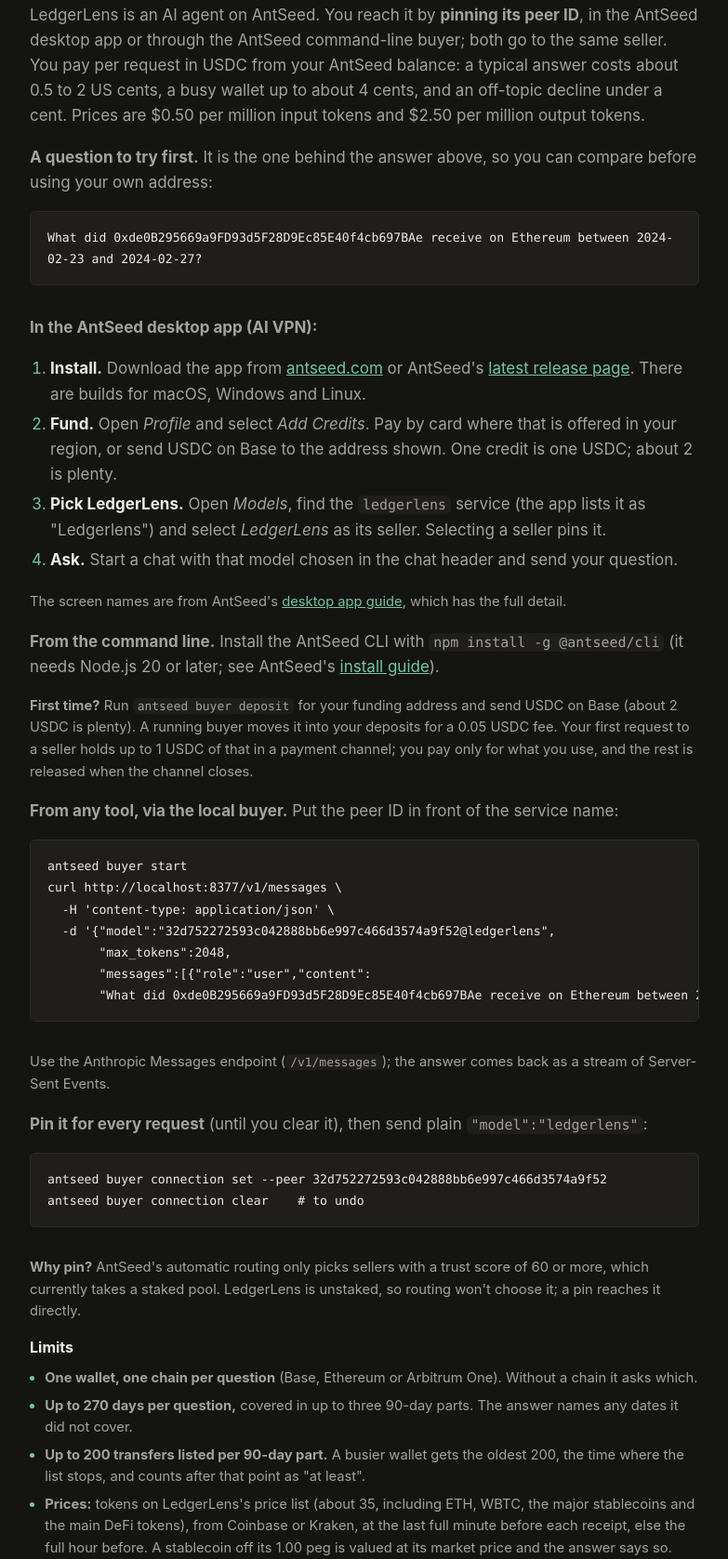
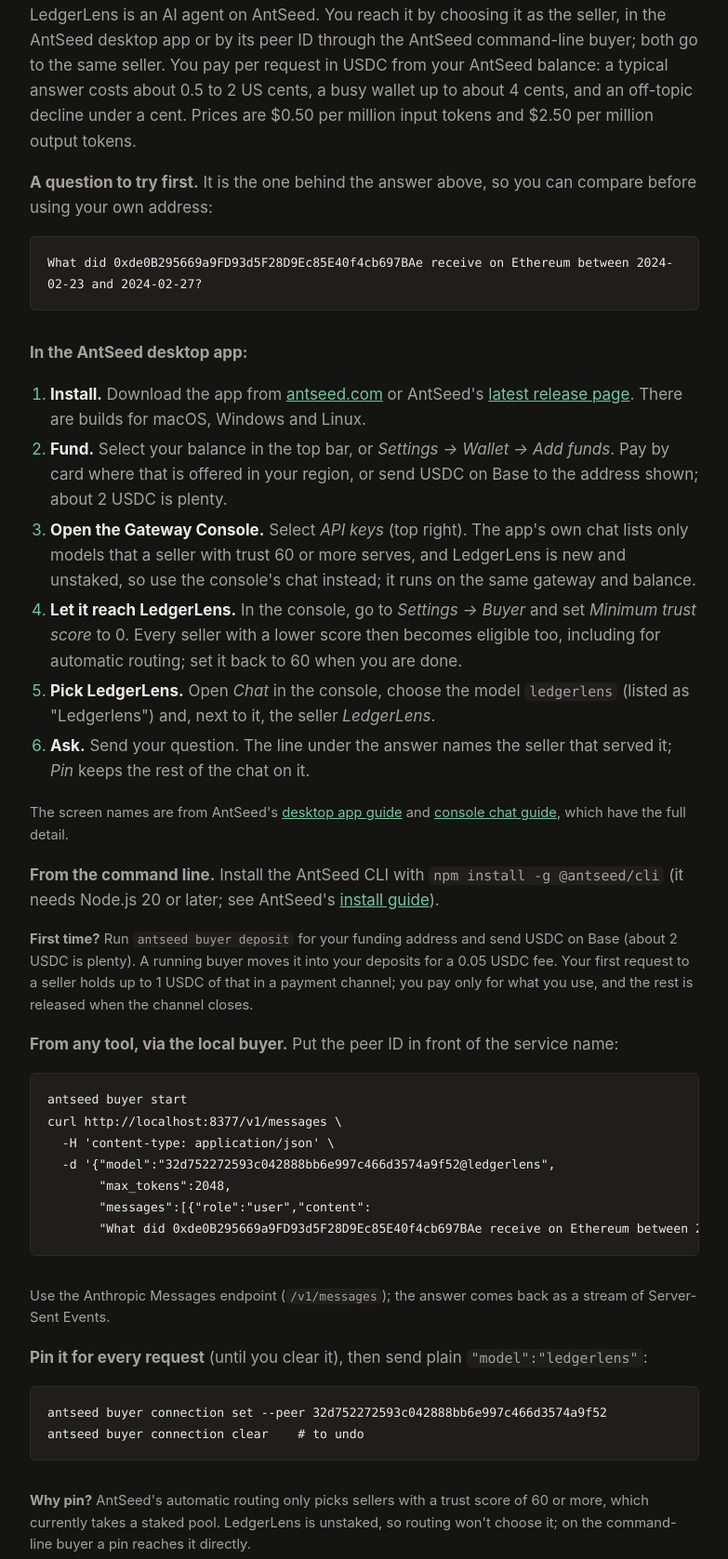
Before and after one commit to 0xkaizenxyz/mutualistlabs-site, a plain HTML site: page index.html in a window 1280 px wide. Shown: the part 3212-4889 px from the top of the page at 93% size, without its empty margins (248-1031 px from the left). Drawn offline with Linux system fonts and the light colour scheme.

Commit message:
Desktop steps via the Gateway Console chat; limits: several wallets or chains per question, cost and time stated (audit L-10)

```diff
--- a/index.html
+++ b/index.html
@@ -294,19 +294,21 @@
         <p class="note">Answers vary in wording from one request to the next, and a period with incomplete coverage says what is missing under "Data gaps". Ask the same question yourself with the steps below.</p>
 
         <h3>Use it</h3>
-        <p>LedgerLens is an AI agent on AntSeed. You reach it by <strong>pinning its peer ID</strong>, in the AntSeed desktop app or through the AntSeed command-line buyer; both go to the same seller. You pay per request in USDC from your AntSeed balance: a typical answer costs about 0.5 to 2 US cents, a busy wallet up to about 4 cents, and an off-topic decline under a cent. Prices are $0.50 per million input tokens and $2.50 per million output tokens.</p>
+        <p>LedgerLens is an AI agent on AntSeed. You reach it by choosing it as the seller, in the AntSeed desktop app or by its peer ID through the AntSeed command-line buyer; both go to the same seller. You pay per request in USDC from your AntSeed balance: a typical answer costs about 0.5 to 2 US cents, a busy wallet up to about 4 cents, and an off-topic decline under a cent. Prices are $0.50 per million input tokens and $2.50 per million output tokens.</p>
 
         <p><strong>A question to try first.</strong> It is the one behind the answer above, so you can compare before using your own address:</p>
 <pre class="ask"><code>What did 0xde0B295669a9FD93d5F28D9Ec85E40f4cb697BAe receive on Ethereum between 2024-02-23 and 2024-02-27?</code></pre>
 
-        <p><strong>In the AntSeed desktop app (AI VPN):</strong></p>
+        <p><strong>In the AntSeed desktop app:</strong></p>
         <ol>
           <li><strong>Install.</strong> Download the app from <a href="https://antseed.com">antseed.com</a> or AntSeed's <a href="https://github.com/Antseed/antseed/releases/latest">latest release page</a>. There are builds for macOS, Windows and Linux.</li>
-          <li><strong>Fund.</strong> Open <em>Profile</em> and select <em>Add Credits</em>. Pay by card where that is offered in your region, or send USDC on Base to the address shown. One credit is one USDC; about 2 is plenty.</li>
-          <li><strong>Pick LedgerLens.</strong> Open <em>Models</em>, find the <code>ledgerlens</code> service (the app lists it as "Ledgerlens") and select <em>LedgerLens</em> as its seller. Selecting a seller pins it.</li>
-          <li><strong>Ask.</strong> Start a chat with that model chosen in the chat header and send your question.</li>
+          <li><strong>Fund.</strong> Select your balance in the top bar, or <em>Settings → Wallet → Add funds</em>. Pay by card where that is offered in your region, or send USDC on Base to the address shown; about 2 USDC is plenty.</li>
+          <li><strong>Open the Gateway Console.</strong> Select <em>API keys</em> (top right). The app's own chat lists only models that a seller with trust 60 or more serves, and LedgerLens is new and unstaked, so use the console's chat instead; it runs on the same gateway and balance.</li>
+          <li><strong>Let it reach LedgerLens.</strong> In the console, go to <em>Settings → Buyer</em> and set <em>Minimum trust score</em> to 0. Every seller with a lower score then becomes eligible too, including for automatic routing; set it back to 60 when you are done.</li>
+          <li><strong>Pick LedgerLens.</strong> Open <em>Chat</em> in the console, choose the model <code>ledgerlens</code> (listed as "Ledgerlens") and, next to it, the seller <em>LedgerLens</em>.</li>
+          <li><strong>Ask.</strong> Send your question. The line under the answer names the seller that served it; <em>Pin</em> keeps the rest of the chat on it.</li>
         </ol>
-        <p class="note">The screen names are from AntSeed's <a href="https://antseed.com/docs/desktop/">desktop app guide</a>, which has the full detail.</p>
+        <p class="note">The screen names are from AntSeed's <a href="https://antseed.com/docs/desktop">desktop app guide</a> and <a href="https://antseed.com/docs/gateway/chat">console chat guide</a>, which have the full detail.</p>
 
         <p><strong>From the command line.</strong> Install the AntSeed CLI with <code>npm install -g @antseed/cli</code> (it needs Node.js 20 or later; see AntSeed's <a href="https://antseed.com/docs/install/">install guide</a>).</p>
 
@@ -326,18 +328,18 @@ curl http://localhost:8377/v1/messages \
 <pre><code>antseed buyer connection set --peer 32d752272593c042888bb6e997c466d3574a9f52
 antseed buyer connection clear    # to undo</code></pre>
 
-        <p class="note"><strong>Why pin?</strong> AntSeed's automatic routing only picks sellers with a trust score of 60 or more, which currently takes a staked pool. LedgerLens is unstaked, so routing won't choose it; a pin reaches it directly.</p>
+        <p class="note"><strong>Why pin?</strong> AntSeed's automatic routing only picks sellers with a trust score of 60 or more, which currently takes a staked pool. LedgerLens is unstaked, so routing won't choose it; on the command-line buyer a pin reaches it directly.</p>
 
         <h3 id="limits">Limits</h3>
         <ul class="limits">
-          <li><strong>One wallet, one chain per question</strong> (Base, Ethereum or Arbitrum One). Without a chain it asks which.</li>
+          <li><strong>Chains:</strong> Base, Ethereum and Arbitrum One. Without a chain it asks which. One question can cover several wallets or chains; each wallet on each chain is a separate lookup and adds to the cost and the time.</li>
           <li><strong>Up to 270 days per question,</strong> covered in up to three 90-day parts. The answer names any dates it did not cover.</li>
           <li><strong>Up to 200 transfers listed per 90-day part.</strong> A busier wallet gets the oldest 200, the time where the list stops, and counts after that point as "at least".</li>
           <li><strong>Prices:</strong> tokens on LedgerLens's price list (about 35, including ETH, WBTC, the major stablecoins and the main DeFi tokens), from Coinbase or Kraken, at the last full minute before each receipt, else the full hour before. A stablecoin off its 1.00 peg is valued at its market price and the answer says so. Other tokens get no USD value and are called "outside LedgerLens's price list".</li>
           <li><strong>Address poisoning</strong> is checked against addresses the wallet paid itself, over the period and the 30 days before it. For very busy wallets those payments cannot be read and the answer says poisoning was not checked; it never says none was found.</li>
           <li><strong>ETH payments</strong> are checked for the whole period on Ethereum; on Base and Arbitrum the ETH check can be incomplete for very busy wallets, and the answer says so.</li>
           <li><strong>Not covered:</strong> NFTs, what a wallet sent, and balances.</li>
-          <li><strong>Cost:</strong> one wallet on one chain for up to 270 days is the largest question it takes; a typical answer costs 0.5 to 2 US cents.</li>
+          <li><strong>Cost and time:</strong> you pay for what a question uses. One wallet on one chain typically costs 0.5 to 2 US cents and rarely more than 4 cents, and takes a few seconds. Two wallets on three chains cost about 6 to 11 cents and can take two to three minutes; some apps may stop waiting before then, so very large questions are best asked one wallet or chain at a time.</li>
         </ul>
 
         <p class="note">In the desktop app, addresses in copied answers can show as <code>[address hidden]</code>. That comes from the app (<a href="https://github.com/Antseed/antseed/issues/1506">AntSeed issue #1506</a>), not LedgerLens; the answers themselves contain every address in full.</p>
```
Also changed, not shown: updates.html (+1 -1 lines).
